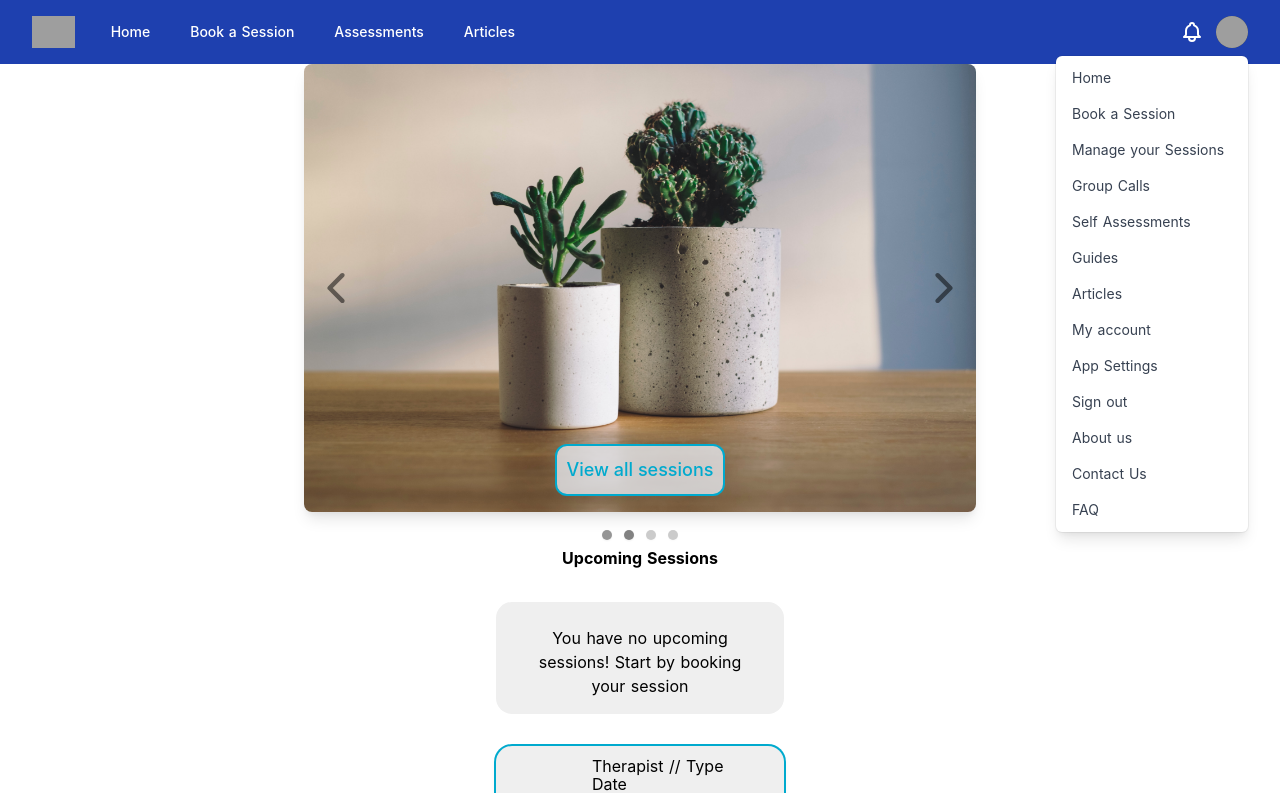
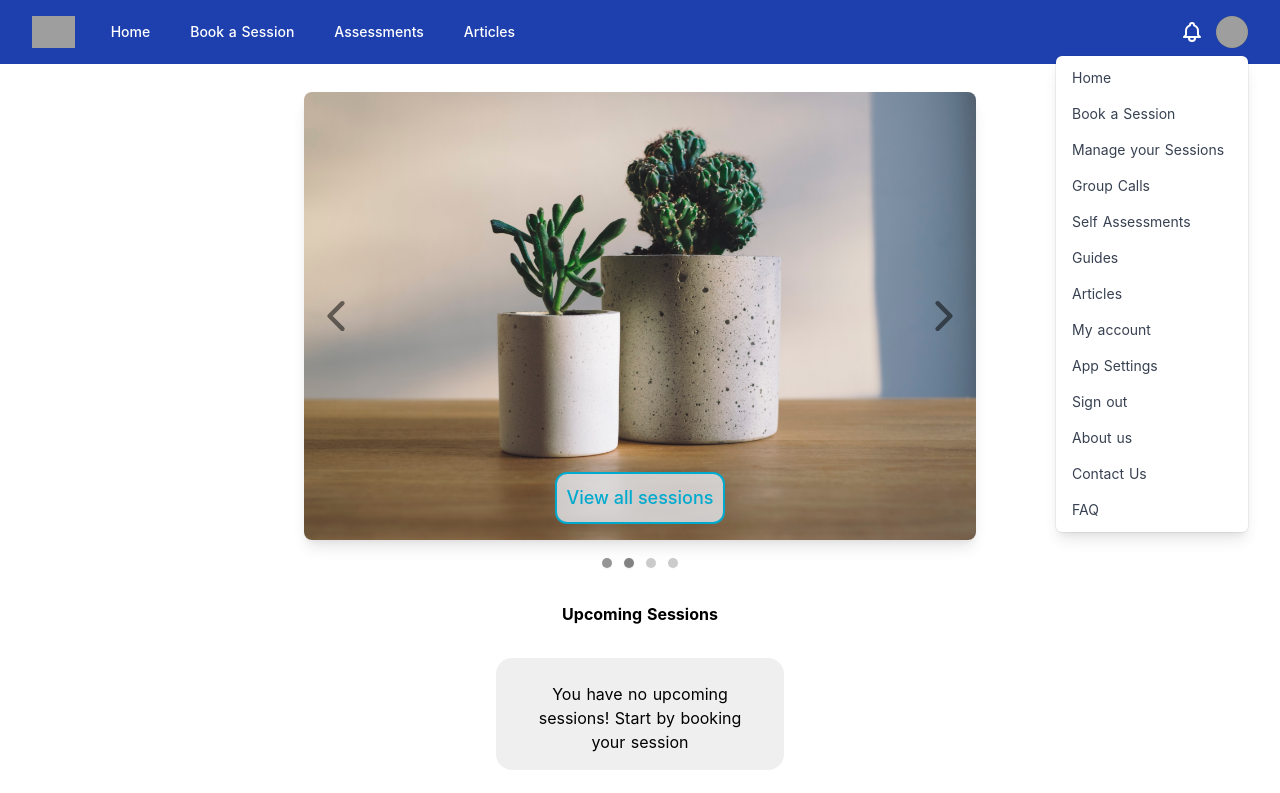
Before and after one commit to JennyVong/Wazi-poc, a Nuxt app in the folder wazi-app/: page / in a window 1280 px wide. Shown: the top 793 px of the page. Built offline with nearby package versions, Linux system fonts and the light colour scheme; grey boxes are pictures that could not be loaded.

Commit message:
upcoming sessions

```diff
--- a/wazi-app/components/carousel/Carousel.vue
+++ b/wazi-app/components/carousel/Carousel.vue
@@ -1,5 +1,5 @@
 <template>
-  <div class="text-center">
+  <div class="text-center pt-7">
     <div class="inline-block">
       <Card
         class="current-element"
--- a/wazi-app/components/upcoming-sessions.vue
+++ b/wazi-app/components/upcoming-sessions.vue
@@ -1,6 +1,6 @@
 <template>
   <div class="text-center">
-    <h1 class="font-bold">Upcoming Sessions</h1>
+    <h1 class="font-bold pt-7">Upcoming Sessions</h1>
     <!-- No sessions -->
     <div class="container bg-articlespace rounded-2xl w-72 h-28 mx-auto my-8">
       <div class="text-center text-black p-6">
```
